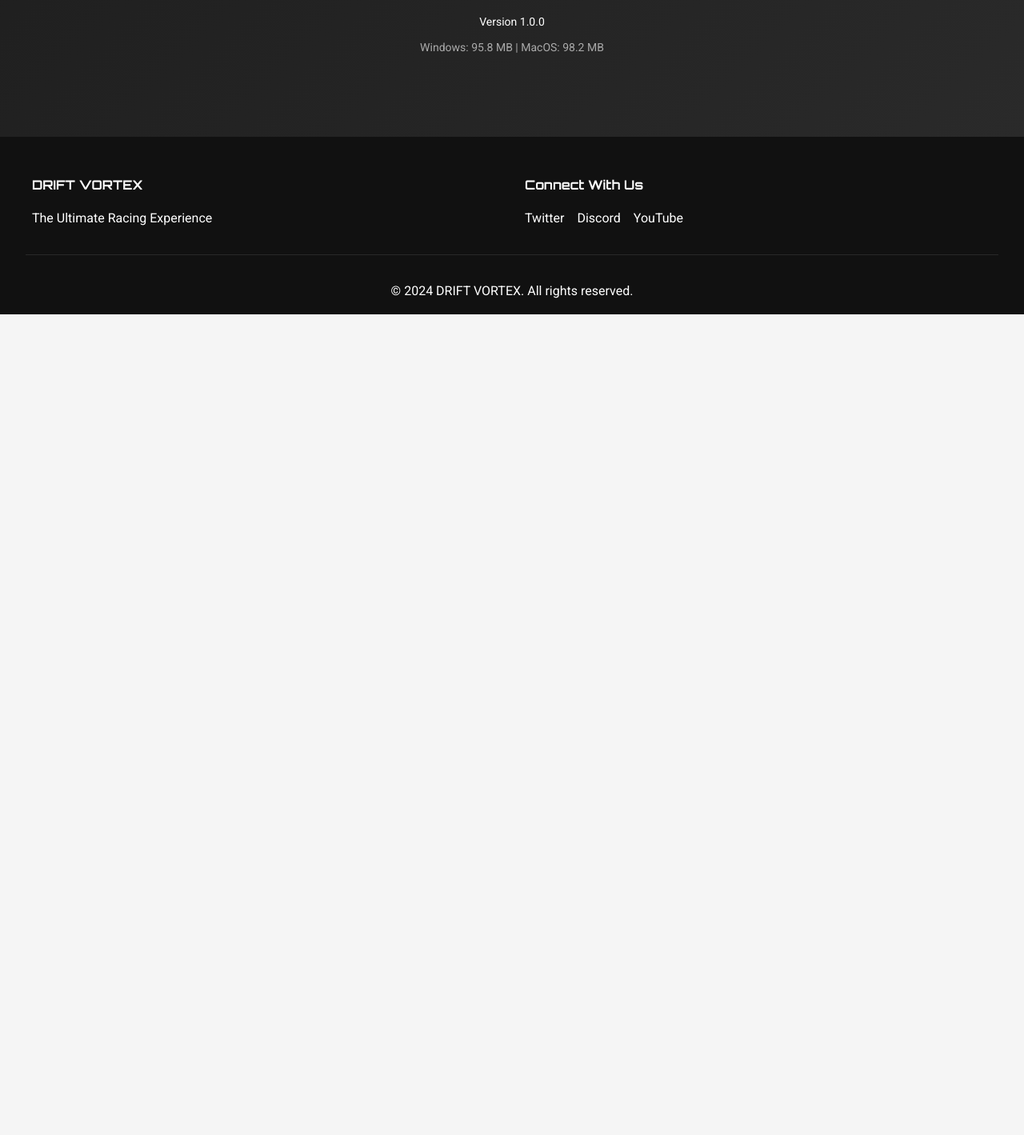
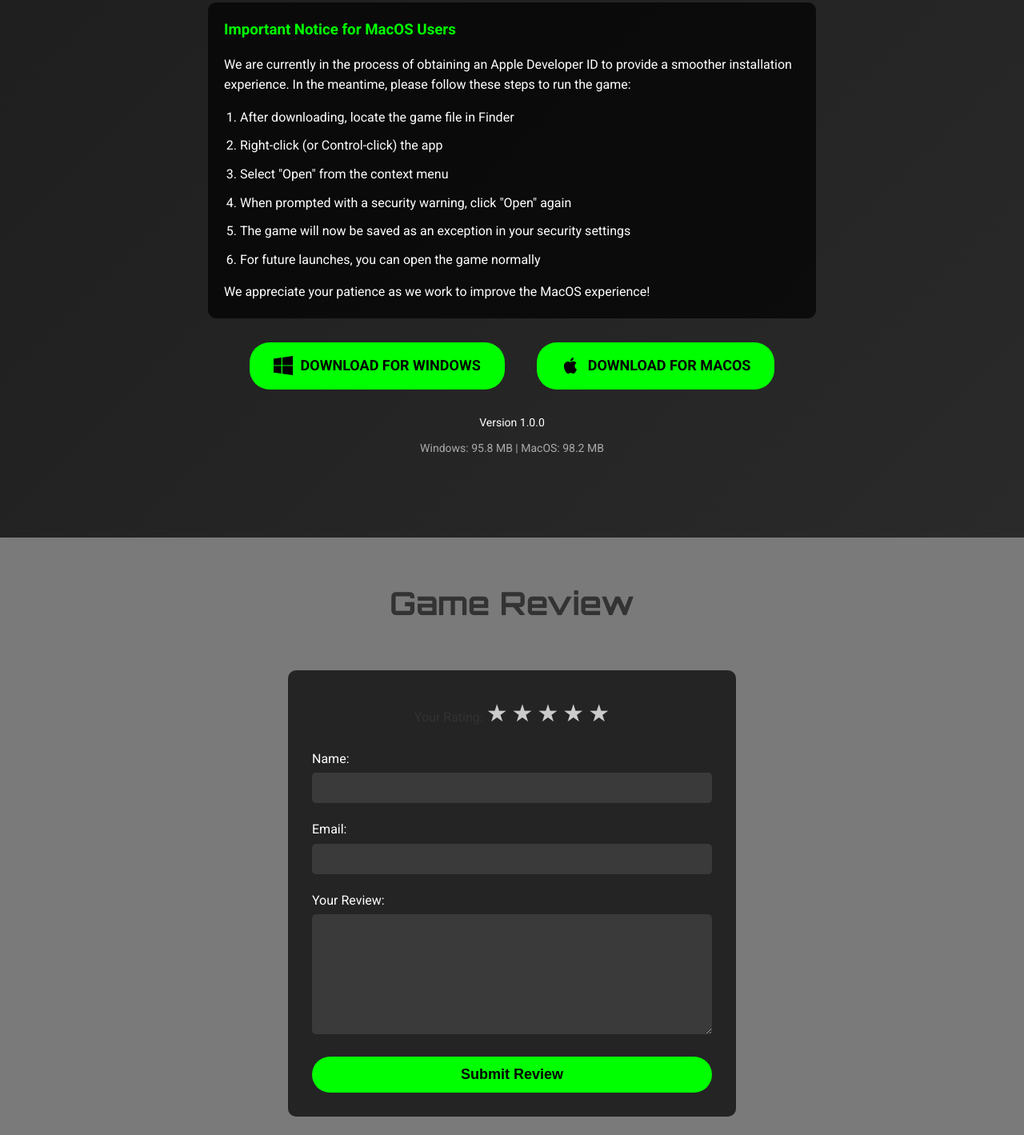
Before and after one commit to Barrack-code/DriftVortex, a website: page index.html in a window 1280 px wide. Shown: the part 2838-4257 px from the top of the page at 80% size. Before the commit the page ends 3231 px from the top, so only its background shows below. Drawn offline with Linux system fonts and the light colour scheme; no server answers.

Commit message:
Added review system with EmailJS integration

```diff
--- a/index.html
+++ b/index.html
@@ -73,6 +73,10 @@
     <section id="download">
         <h2>Ready to Race?</h2>
         <div class="download-container">
+            <div class="version-check" id="version-check">
+                <p>Current Version: <span id="current-version">1.0.0</span></p>
+                <p id="update-message"></p>
+            </div>
             <div class="system-requirements">
                 <h3>System Requirements</h3>
                 <ul>
@@ -91,6 +95,19 @@
                     <li>- Storage: 5 GB available space</li>
                 </ul>
             </div>
+            <div class="mac-notice">
+                <h3>Important Notice for MacOS Users</h3>
+                <p>We are currently in the process of obtaining an Apple Developer ID to provide a smoother installation experience. In the meantime, please follow these steps to run the game:</p>
+                <ol>
+                    <li>After downloading, locate the game file in Finder</li>
+                    <li>Right-click (or Control-click) the app</li>
+                    <li>Select "Open" from the context menu</li>
+                    <li>When prompted with a security warning, click "Open" again</li>
+                    <li>The game will now be saved as an exception in your security settings</li>
+                    <li>For future launches, you can open the game normally</li>
+                </ol>
+                <p>We appreciate your patience as we work to improve the MacOS experience!</p>
+            </div>
             <div class="download-buttons">
                 <a href="https://drive.google.com/file/d/1-sUQHq2xyKq9gBGcS0GuxRgdvyyJ_7Sy/view?usp=sharing" class="download-button windows" target="_blank">
                     <img src="images/windows-icon.svg" alt="Windows" class="os-icon">
@@ -103,6 +120,42 @@
             </div>
             <p class="version">Version 1.0.0</p>
             <p class="file-size">Windows: 95.8 MB | MacOS: 98.2 MB</p>
+        </div>
+    </section>
+
+    <section id="review" class="review-section">
+        <h2>Game Review</h2>
+        <div class="review-container">
+            <form id="review-form" onsubmit="submitReview(event)">
+                <div class="rating">
+                    <span>Your Rating:</span>
+                    <div class="stars">
+                        <input type="radio" id="star5" name="rating" value="5" required>
+                        <label for="star5">★</label>
+                        <input type="radio" id="star4" name="rating" value="4">
+                        <label for="star4">★</label>
+                        <input type="radio" id="star3" name="rating" value="3">
+                        <label for="star3">★</label>
+                        <input type="radio" id="star2" name="rating" value="2">
+                        <label for="star2">★</label>
+                        <input type="radio" id="star1" name="rating" value="1">
+                        <label for="star1">★</label>
+                    </div>
+                </div>
+                <div class="form-group">
+                    <label for="name">Name:</label>
+                    <input type="text" id="name" name="name" required>
+                </div>
+                <div class="form-group">
+                    <label for="email">Email:</label>
+                    <input type="email" id="email" name="email" required>
+                </div>
+                <div class="form-group">
+                    <label for="review">Your Review:</label>
+                    <textarea id="review" name="review" required></textarea>
+                </div>
+                <button type="submit" class="submit-review">Submit Review</button>
+            </form>
         </div>
     </section>
 
@@ -149,6 +202,11 @@
 
         // Update file sizes when page loads
         window.addEventListener('load', updateFileSizes);
+
+        function submitReview(event) {
+            event.preventDefault();
+            // Add review submission logic here
+        }
     </script>
 </body>
 </html>
--- a/styles.css
+++ b/styles.css
@@ -256,6 +256,136 @@ nav a:hover {
     font-size: 14px;
 }
 
+/* Version Check */
+.version-check {
+    background: rgba(0, 0, 0, 0.7);
+    padding: 15px;
+    border-radius: 10px;
+    margin-bottom: 20px;
+    text-align: center;
+    color: #fff;
+}
+
+#update-message {
+    color: #00ff00;
+    margin-top: 10px;
+    font-weight: bold;
+}
+
+/* Mac Notice */
+.mac-notice {
+    background: rgba(0, 0, 0, 0.7);
+    padding: 20px;
+    border-radius: 10px;
+    margin: 20px 0;
+    text-align: left;
+    color: #fff;
+}
+
+.mac-notice h3 {
+    color: #00ff00;
+    margin-bottom: 15px;
+}
+
+.mac-notice ol {
+    padding-left: 20px;
+    margin: 15px 0;
+}
+
+.mac-notice li {
+    margin: 10px 0;
+}
+
+/* Review Section */
+.review-section {
+    padding: 50px 0;
+    background: rgba(0, 0, 0, 0.5);
+}
+
+.review-container {
+    max-width: 600px;
+    margin: 0 auto;
+    padding: 20px;
+}
+
+#review-form {
+    background: rgba(0, 0, 0, 0.7);
+    padding: 30px;
+    border-radius: 10px;
+}
+
+.rating {
+    margin-bottom: 20px;
+    text-align: center;
+}
+
+.stars {
+    display: inline-flex;
+    flex-direction: row-reverse;
+    gap: 5px;
+}
+
+.stars input {
+    display: none;
+}
+
+.stars label {
+    font-size: 30px;
+    color: #ccc;
+    cursor: pointer;
+    transition: color 0.2s;
+}
+
+.stars label:hover,
+.stars label:hover ~ label,
+.stars input:checked ~ label {
+    color: #00ff00;
+}
+
+.form-group {
+    margin-bottom: 20px;
+}
+
+.form-group label {
+    display: block;
+    margin-bottom: 5px;
+    color: #fff;
+}
+
+.form-group input,
+.form-group textarea {
+    width: 100%;
+    padding: 10px;
+    border: none;
+    border-radius: 5px;
+    background: rgba(255, 255, 255, 0.1);
+    color: #fff;
+    font-size: 16px;
+}
+
+.form-group textarea {
+    height: 150px;
+    resize: vertical;
+}
+
+.submit-review {
+    background: #00ff00;
+    color: #000;
+    border: none;
+    padding: 12px 30px;
+    border-radius: 25px;
+    font-weight: bold;
+    cursor: pointer;
+    width: 100%;
+    font-size: 18px;
+    transition: transform 0.2s, box-shadow 0.2s;
+}
+
+.submit-review:hover {
+    transform: translateY(-2px);
+    box-shadow: 0 5px 15px rgba(0, 255, 0, 0.6);
+}
+
 /* Footer */
 footer {
     background-color: #111;
```
Also changed, not shown: js/main.js (added, +93 -0 lines).
